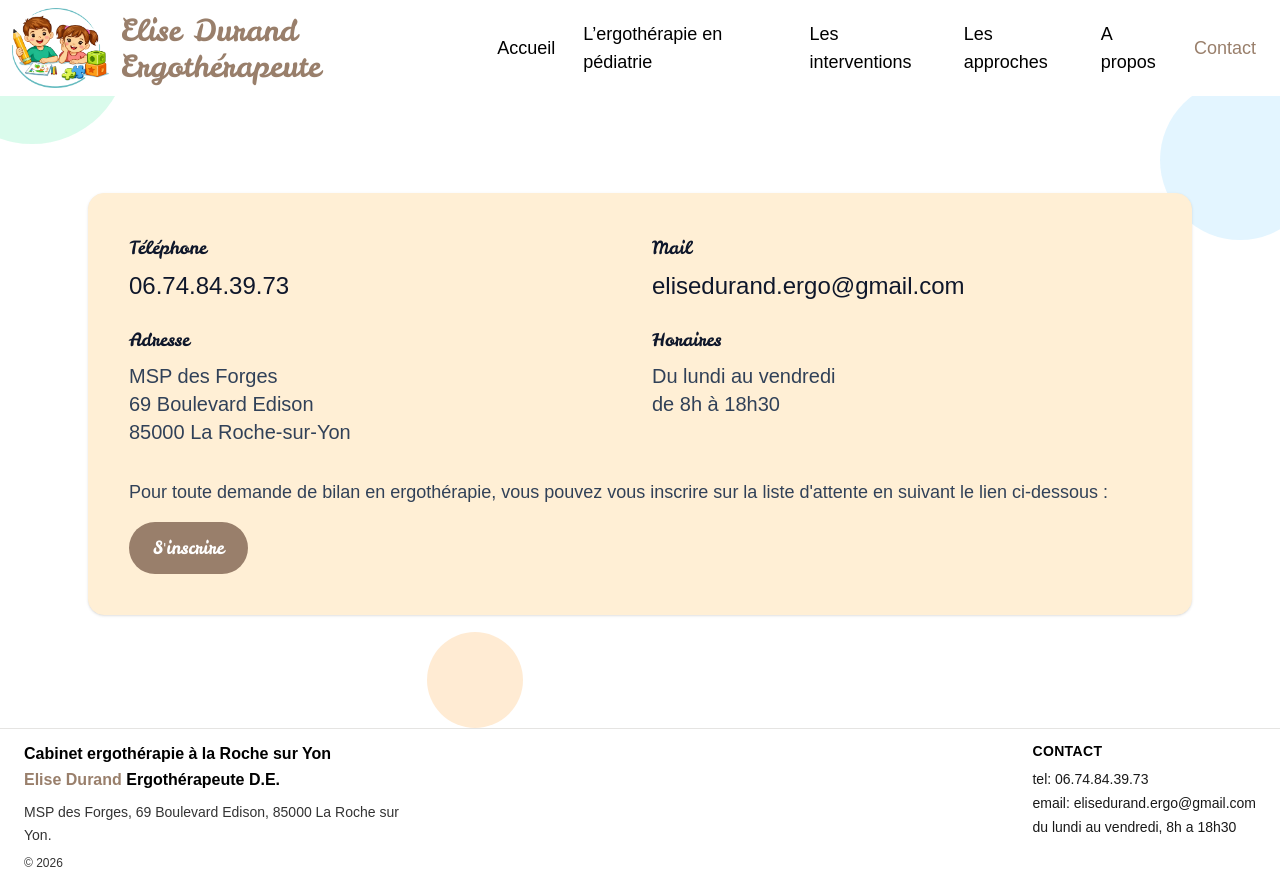
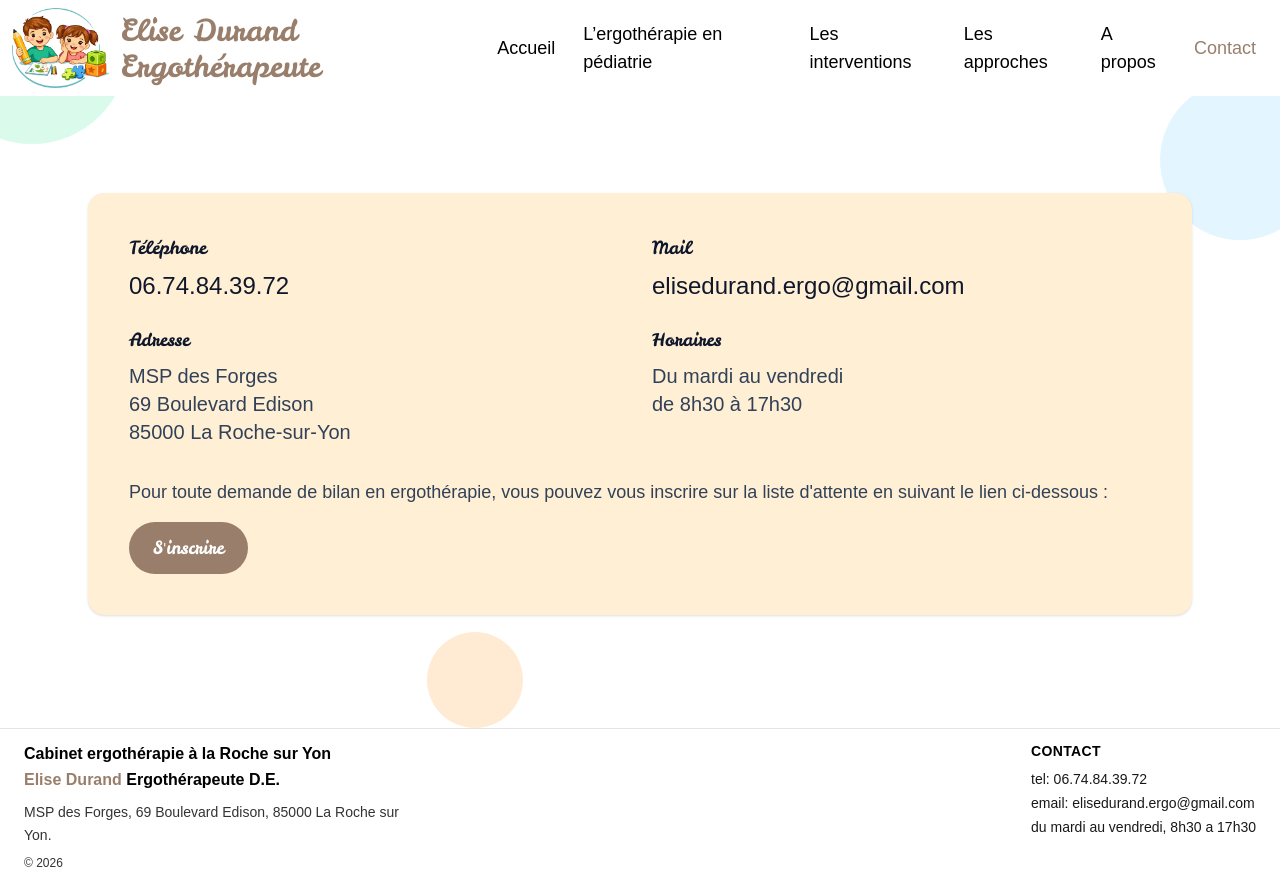
Before and after one commit to PoloLoveTaco/Site-Elise, a React (Vite) app: page /contact in a window 1280 px wide. Built offline with nearby package versions, Linux system fonts and the light colour scheme.

Commit message:
[FIX] numero

```diff
--- a/src/components/footer.tsx
+++ b/src/components/footer.tsx
@@ -21,9 +21,9 @@ export default function Footer() {
 					<div>
 						<h3 className="text-sm uppercase tracking-wide font-semibold mb-2">Contact</h3>
 						<ul className="space-y-1 text-sm opacity-90">
-							<li>tel: 06.74.84.39.73</li>
+							<li>tel: 06.74.84.39.72</li>
 							<li>email: elisedurand.ergo@gmail.com</li>
-							<li>du lundi au vendredi, 8h a 18h30</li>
+							<li>du mardi au vendredi, 8h30 a 17h30</li>
 						</ul>
 					</div>
 				</div>
--- a/src/pages/contact/index.tsx
+++ b/src/pages/contact/index.tsx
@@ -12,7 +12,7 @@ function Contact() {
                         <div className="grid gap-6 text-lg leading-relaxed text-slate-700 md:grid-cols-2">
                             <div>
                                 <p className="text-lg font-leckerli text-slate-900">Téléphone</p>
-                                <p className="mt-2 text-2xl text-slate-900">06.74.84.39.73</p>
+                                <p className="mt-2 text-2xl text-slate-900">06.74.84.39.72</p>
                             </div>
                             <div>
                                 <p className="text-lg font-leckerli text-slate-900">Mail</p>
@@ -26,8 +26,8 @@ function Contact() {
                             </div>
                             <div>
                                 <p className="text-lg font-leckerli text-slate-900">Horaires</p>
-                                <p className="mt-2 text-xl">Du lundi au vendredi</p>
-                                <p className="text-xl">de 8h à 18h30</p>
+                                <p className="mt-2 text-xl">Du mardi au vendredi</p>
+                                <p className="text-xl">de 8h30 à 17h30</p>
                             </div>
                         </div>
                         <div className="mt-8">
```
